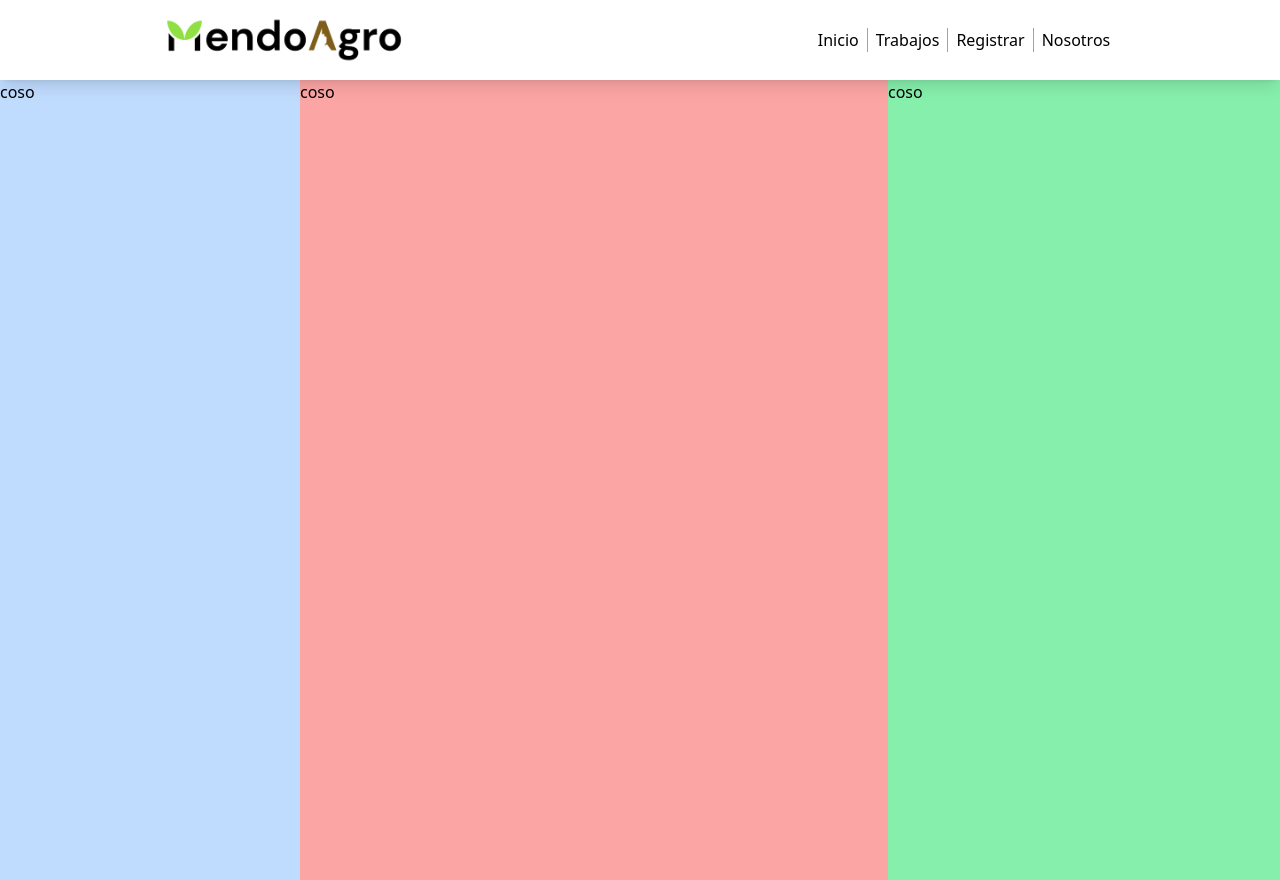
After one commit to luanacanselmo/MendoAgro, a PHP site: page /vista/trabajos.php in a window 1280 px wide. The commit adds this page. Run offline with PHP 8.4, Linux system fonts and the light colour scheme; some libraries are stand-ins or nearby versions.

Commit message:
trabajo.php, carpeta componentes y carpeta de iconos

```diff
--- a/index.php
+++ b/index.php
@@ -20,7 +20,7 @@
       <nav style="margin-top: -30px;">
         <ul id="nav">
           <li><a href="#" class="attivo">Inicio</a></li>
-          <li><a href="#">Trabajos</a></li>
+          <li><a href="vista/trabajos.php">Trabajos</a></li>
           <li><a href="#">Registrar</a></li>
           <li><a href="#">Nosotros</a></li>
         </ul>
--- /dev/null
+++ b/vista/componentes/nav.php
@@ -0,0 +1,13 @@
+<nav class="grid grid-cols-8 gap-4 shadow-lg sticky top-0 w-full z-30 bg-white">
+    <div class="col-start-2 col-end-4">
+        <img src="../Icon-MendoAgro/logo_MendoAgro_Black.png" class="h-20">
+    </div>
+    <div class="col-end-8 col-span-2 grid place-content-center">
+        <ul class="flex flex-row">
+            <li class="border-r border-gray-400"><a href="#" class="p-2">Inicio</a></li>
+            <li class="border-r border-gray-400"><a href="vista/trabajos.php" class="p-2">Trabajos</a></li>
+            <li class="border-r border-gray-400"><a href="#" class="p-2">Registrar</a></li>
+            <li><a href="#" class="p-2">Nosotros</a></li>
+        </ul>
+    </div>
+</nav>
--- /dev/null
+++ b/vista/trabajos.php
@@ -0,0 +1,41 @@
+<!DOCTYPE html>
+<html lang="en">
+
+<head>
+    <meta charset="UTF-8">
+    <meta name="viewport" content="width=device-width, initial-scale=1.0">
+    <title>Document</title>
+    <script src="https://cdn.tailwindcss.com"></script>
+</head>
+
+<body>
+    <?php
+    include"./componentes/nav.php";
+    ?>
+    <div id="app" class="h-screen z-10">
+        <section class="[template-area:side] bg-blue-200">
+            coso
+        </section>
+        <main class="[template-area:main] grid grid-cols-5">
+            <div class="bg-red-300 col-span-3">
+                coso
+            </div>
+            <div class="bg-green-300 col-span-2">
+                coso
+            </div>
+        </main>
+    </div>
+
+</body>
+
+</html>
+
+<style>
+    #app{
+        display: grid;
+		grid-template-areas:
+			"side main";
+		grid-auto-columns: 300px 1fr;
+		grid-template-rows: 1fr;
+    }
+</style>
```
Also changed, not shown: Icon-MendoAgro/icon.svg (added), Icon-MendoAgro/logo_MendoAgro.svg (added), Icon-MendoAgro/logo_MendoAgro_Black.png (added), Icon-MendoAgro/logo_MendoAgro_White.png (added), vista/componentes/card.php (added).
